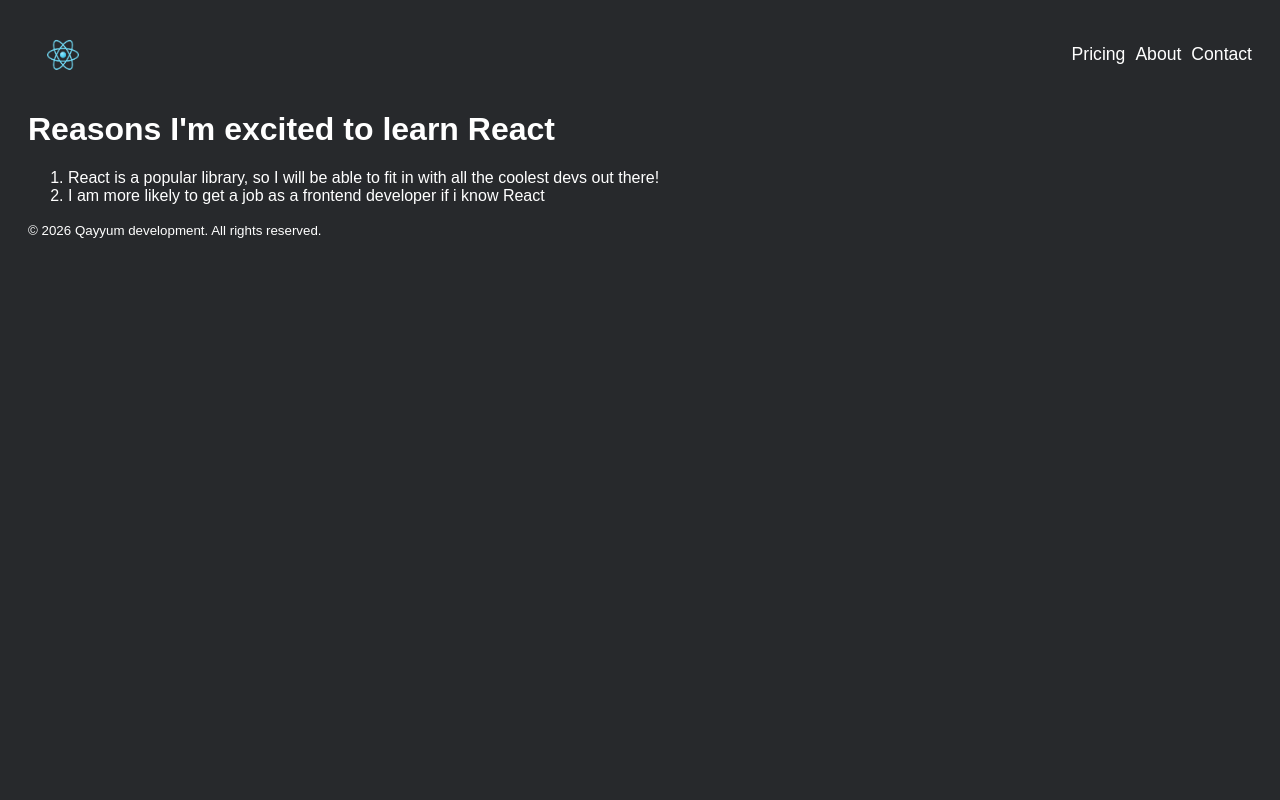
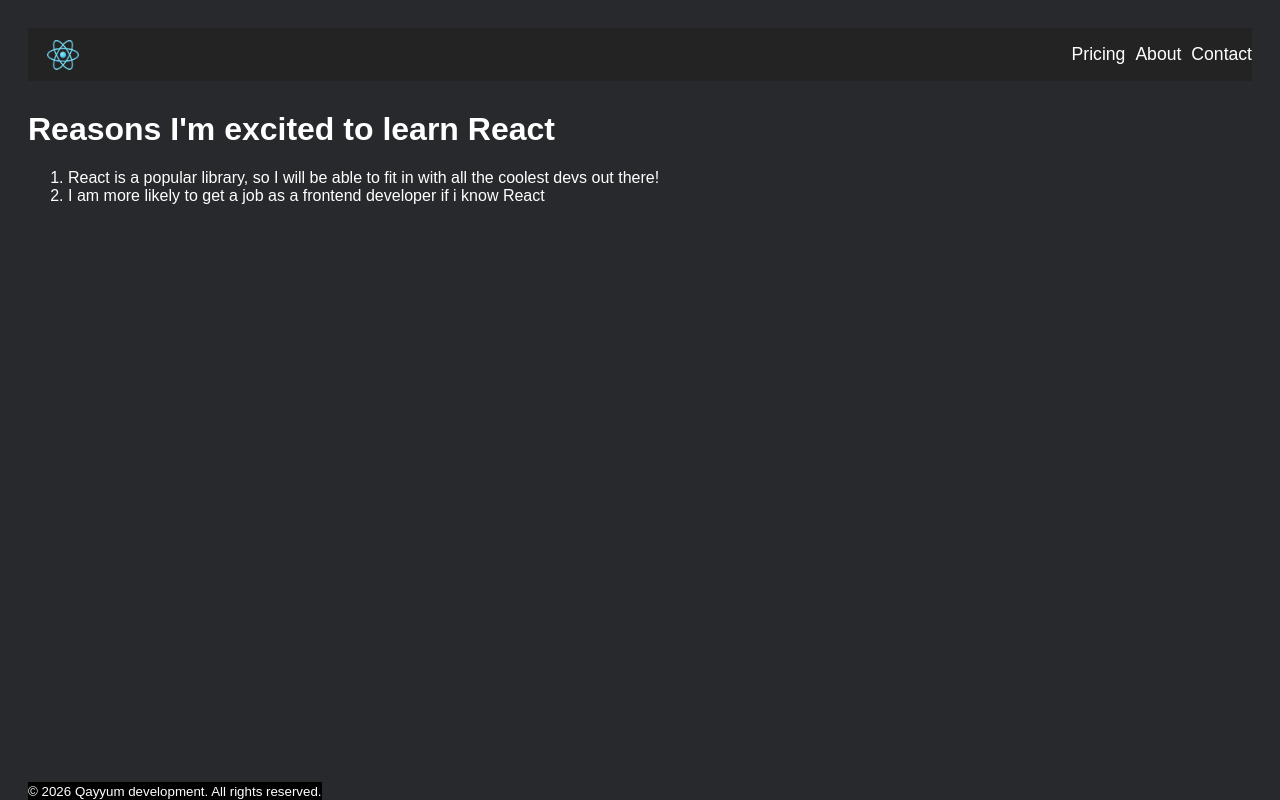
Before and after one commit to AbdurRehmanQayyum/React-Practice-Lab-, a React (Vite) app: page / in a window 1280 px wide. Built offline with nearby package versions, Linux system fonts and the light colour scheme.

Commit message:
Temporary styles added

```diff
--- a/src/components/Footer.jsx
+++ b/src/components/Footer.jsx
@@ -1,6 +1,6 @@
 function Footer() {
     return (
-    <footer>
+    <footer className="footer">
       <small>
       © 2026 Qayyum development. All rights reserved.
       </small>
--- a/src/index.css
+++ b/src/index.css
@@ -85,6 +85,7 @@ h1 {
   display: flex;
   align-items: center;
   justify-content: space-between;
+  background-color: rgb(36, 35, 35);
 }
 
 .nav-list {
@@ -100,3 +101,11 @@ h1 {
 .nav-logo {
   width: 70px;
 }
+
+.footer {
+  position: fixed;
+  bottom: 0;
+  background-color: black;
+
+
+}
```
